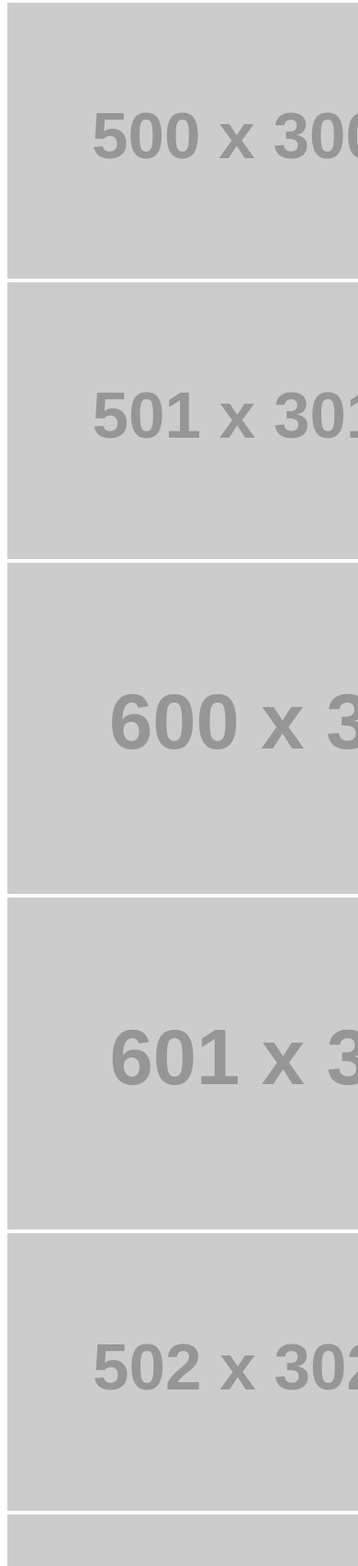
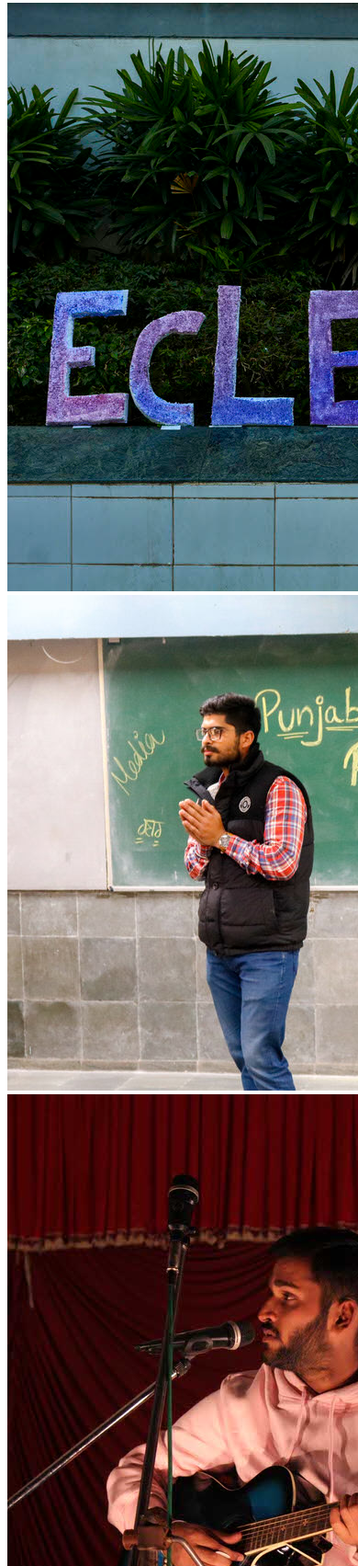
Before and after one commit to uvineet53/litsoc, a website: page index.html in a window 390 px wide. Shown: the part 1320-3023 px from the top of the page at 92% size. Drawn offline with nearby package versions, Linux system fonts and the light colour scheme; placeholder pictures from the web are drawn by us.

Commit message:
Added Pictures

```diff
--- a/index.html
+++ b/index.html
@@ -47,25 +47,28 @@
     </div>
     <div class="flex flex-wrap md:-m-2 -m-1">
       <div class="flex flex-wrap w-1/2">
-        <div class="md:p-2 p-1 w-1/2">
-          <img alt="gallery" class="w-full object-cover h-full object-center block expandhover" src="https://dummyimage.com/500x300">
+        <div class="md:p-2 p-1 w-1/1.5 h-1/2">
+          <img alt="gallery" class="w-full object-cover h-full object-center block expandhover" src="./assets/gallery6.jpg" >
         </div>
         <div class="md:p-2 p-1 w-1/2">
-          <img alt="gallery" class="w-full object-cover h-full object-center block expandhover" src="https://dummyimage.com/501x301">
+          <img alt="gallery" class="w-full object-cover h-full object-center block expandhover" src="./assets/gallery2.jpg" >
+        </div>
+        <div class="md:p-2 p-1 w-1/2">
+          <img alt="gallery" class="w-full object-cover h-full object-center block expandhover" src="./assets/gallery3.jpg" >
         </div>
         <div class="md:p-2 p-1 w-full">
-          <img alt="gallery" class="w-full h-full object-cover object-center block expandhoverBig" src="https://dummyimage.com/600x360">
+          <img alt="gallery" class="w-full h-full object-cover object-center block expandhoverBig" src="./assets/gallery5.jpg">
         </div>
       </div>
       <div class="flex flex-wrap w-1/2">
         <div class="md:p-2 p-1 w-full">
-          <img alt="gallery" class="w-full h-full object-cover object-center block expandhoverBig" src="https://dummyimage.com/601x361">
+          <img alt="gallery" class="w-full h-full object-cover object-center block expandhoverBig" src="./assets/gallery4.jpg" >
         </div>
         <div class="md:p-2 p-1 w-1/2">
-          <img alt="gallery" class="w-full object-cover h-full object-center block expandhover" src="https://dummyimage.com/502x302">
+          <img alt="gallery" class="w-full object-cover h-full object-center block expandhover" src="./assets/gallery7.jpg">
         </div>
         <div class="md:p-2 p-1 w-1/2">
-          <img alt="gallery" class="w-full object-cover h-full object-center block expandhover" src="https://dummyimage.com/503x303">
+          <img alt="gallery" class="w-full object-cover h-full object-center block expandhover" src="./assets/gallery1.jpg">
         </div>
       </div>
     </div>
```
Also changed, not shown: assets/gallery1.jpg (added), assets/gallery2.jpg (added), assets/gallery3.jpg (added), assets/gallery4.jpg (added), assets/gallery5.jpg (added), assets/gallery6.jpg (added), assets/gallery7.jpg (added), 2 other files.
